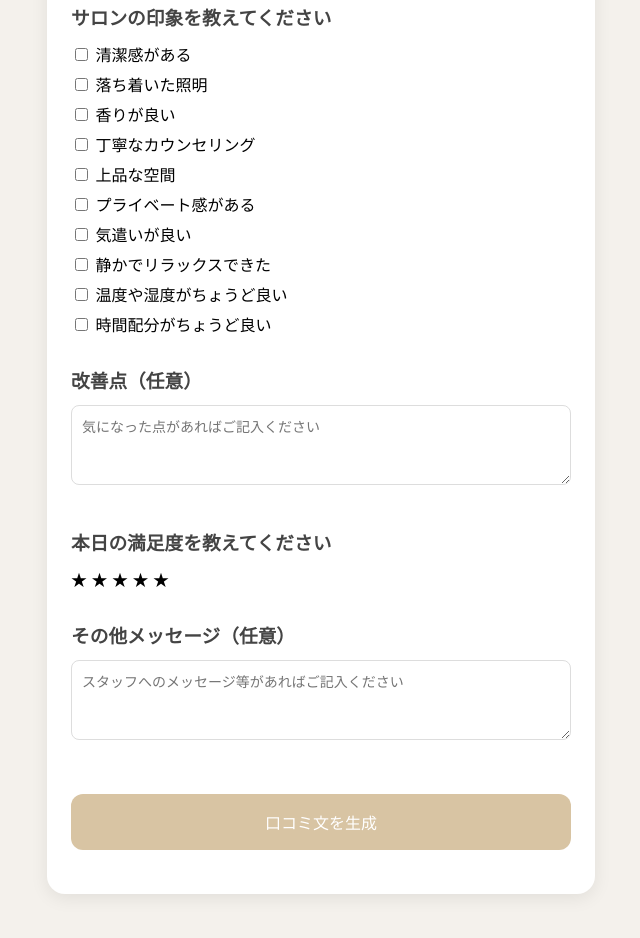
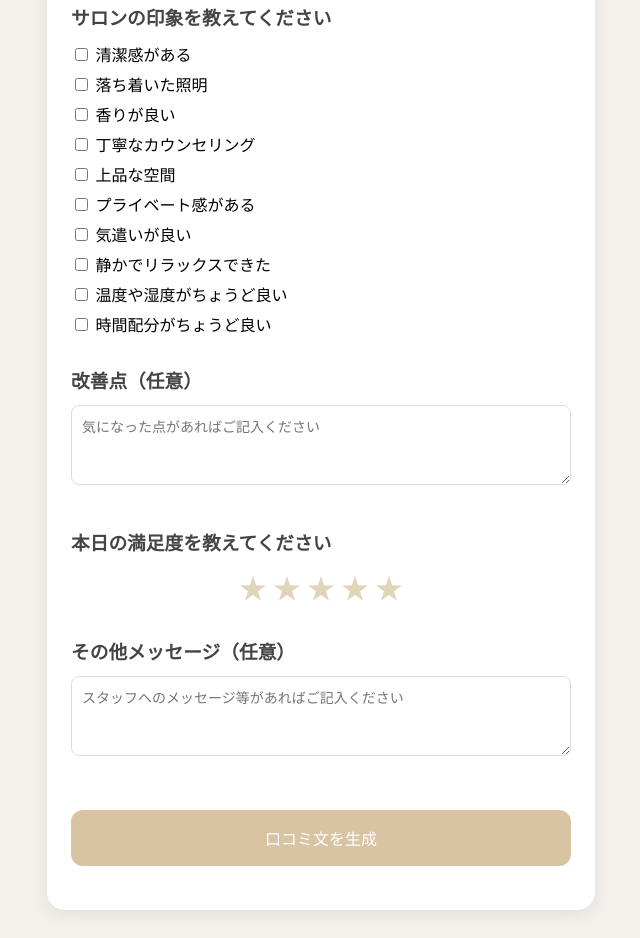
Before and after one commit to authennoma/tou_app, a website: page index.html in a window 1280 px wide. Shown: the part 1130-2068 px from the top of the page, without its empty margins (319-959 px from the left). Drawn offline with Linux system fonts and the light colour scheme.

Commit message:
Update style.css

```diff
--- a/style.css
+++ b/style.css
@@ -89,3 +89,25 @@ a.goto {
   border-radius: 8px;
   line-height: 1.6;
 }
+/* 高級感のある星デザイン */
+.stars {
+  display: flex;
+  gap: 6px;
+  justify-content: center;
+  margin-bottom: 10px;
+}
+
+.stars span {
+  font-size: 28px;
+  cursor: pointer;
+  color: #d6c7a2;
+  transition: transform 0.2s ease, color 0.2s ease;
+  opacity: 0.75;
+}
+
+.stars span.active {
+  color: #bba57a;
+  opacity: 1;
+  transform: scale(1.2);
+  text-shadow: 0px 2px 4px rgba(0,0,0,0.1);
+}
```
